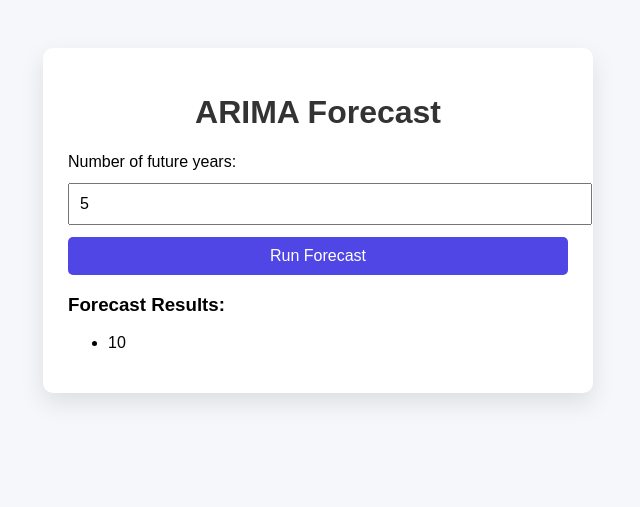
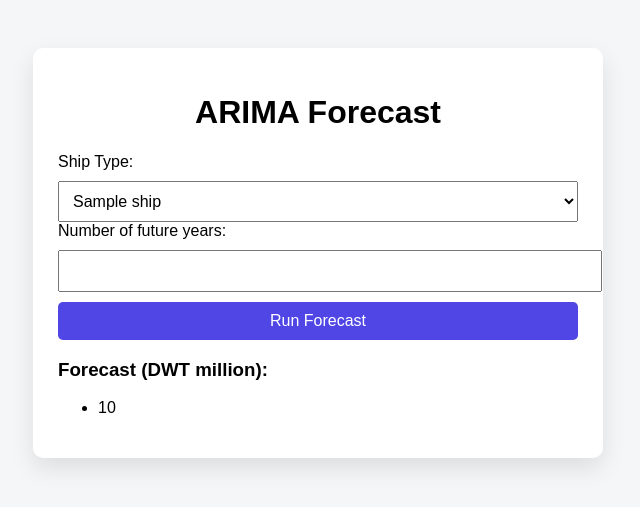
Before and after one commit to lamloom-maker/arima-forecast, a Flask app: template templates/index.html in a window 1280 px wide. Shown: the top 507 px of the page, without its empty margins (322-962 px from the left). Run offline with Flask 3, Linux system fonts and the light colour scheme; the template is opened without the code that fills it: most values are stand-ins (such as "Sample title", 1, 10 or a date in 2020).

Commit message:
Add ShipType selection to ARIMA forecast

```diff
--- a/app.py
+++ b/app.py
@@ -1,36 +1,48 @@
-from flask import Flask
+from flask import Flask, render_template, request
 import pandas as pd
 from statsmodels.tsa.arima.model import ARIMA
 
 app = Flask(__name__)
 
+DATA_PATH = "World_MerchantFleet_CLEAN.csv"
+
 # ====================================
-# Load data
+# Load data once
 # ====================================
-DATA_PATH = "World_MerchantFleet_CLEAN.csv"
 df = pd.read_csv(DATA_PATH)
 
-# Filter World + Total fleet
-df_world = df[
-    (df["Economy Label"] == "World") &
-    (df["ShipType Label"] == "Total fleet")
-].sort_values("Year")
+# Ship types available
+SHIP_TYPES = sorted(df["ShipType Label"].unique())
 
-series = df_world["DWT_million"].astype(float)
+@app.route("/", methods=["GET", "POST"])
+def index():
+    forecast = None
+    selected_ship = "Total fleet"
+    steps = 5
 
-# ====================================
-# Train ARIMA
-# ====================================
-model = ARIMA(series, order=(1, 1, 1))
-model_fit = model.fit()
+    if request.method == "POST":
+        selected_ship = request.form.get("ship_type")
+        steps = int(request.form.get("steps", 5))
 
-# ====================================
-# Simple route (test)
-# ====================================
-@app.route("/")
-def home():
-    forecast = model_fit.forecast(steps=5).tolist()
-    return f"<h2>Forecast: {forecast}</h2>"
+        df_filtered = df[
+            (df["Economy Label"] == "World") &
+            (df["ShipType Label"] == selected_ship)
+        ].sort_values("Year")
+
+        series = df_filtered["DWT_million"].astype(float)
+
+        model = ARIMA(series, order=(1, 1, 1))
+        model_fit = model.fit()
+
+        forecast = model_fit.forecast(steps=steps).tolist()
+
+    return render_template(
+        "index.html",
+        forecast=forecast,
+        ship_types=SHIP_TYPES,
+        selected_ship=selected_ship,
+        steps=steps
+    )
 
 if __name__ == "__main__":
     app.run()
--- a/templates/index.html
+++ b/templates/index.html
@@ -1,30 +1,22 @@
 <!DOCTYPE html>
-<html lang="en">
+<html>
 <head>
-    <meta charset="UTF-8">
     <title>ARIMA Forecast</title>
     <style>
-        body {
-            font-family: Arial, sans-serif;
-            background: #f5f7fa;
-            padding: 40px;
-        }
+        body { font-family: Arial; background: #f4f6f8; padding: 40px; }
         .card {
             background: white;
+            max-width: 520px;
+            margin: auto;
             padding: 25px;
-            max-width: 500px;
-            margin: auto;
             border-radius: 10px;
             box-shadow: 0 10px 25px rgba(0,0,0,0.1);
         }
-        h1 {
-            text-align: center;
-            color: #333;
-        }
-        input, button {
+        h1 { text-align: center; }
+        select, input, button {
             width: 100%;
             padding: 10px;
-            margin-top: 12px;
+            margin-top: 10px;
             font-size: 16px;
         }
         button {
@@ -34,9 +26,6 @@
             border-radius: 5px;
             cursor: pointer;
         }
-        ul {
-            margin-top: 15px;
-        }
     </style>
 </head>
 <body>
@@ -45,13 +34,23 @@
     <h1>ARIMA Forecast</h1>
 
     <form method="POST">
+        <label>Ship Type:</label>
+        <select name="ship_type">
+            {% for ship in ship_types %}
+                <option value="{{ ship }}" {% if ship == selected_ship %}selected{% endif %}>
+                    {{ ship }}
+                </option>
+            {% endfor %}
+        </select>
+
         <label>Number of future years:</label>
-        <input type="number" name="steps" min="1" value="5">
+        <input type="number" name="steps" min="1" value="{{ steps }}">
+
         <button type="submit">Run Forecast</button>
     </form>
 
     {% if forecast %}
-        <h3>Forecast Results:</h3>
+        <h3>Forecast (DWT million):</h3>
         <ul>
             {% for value in forecast %}
                 <li>{{ value | round(2) }}</li>
```
